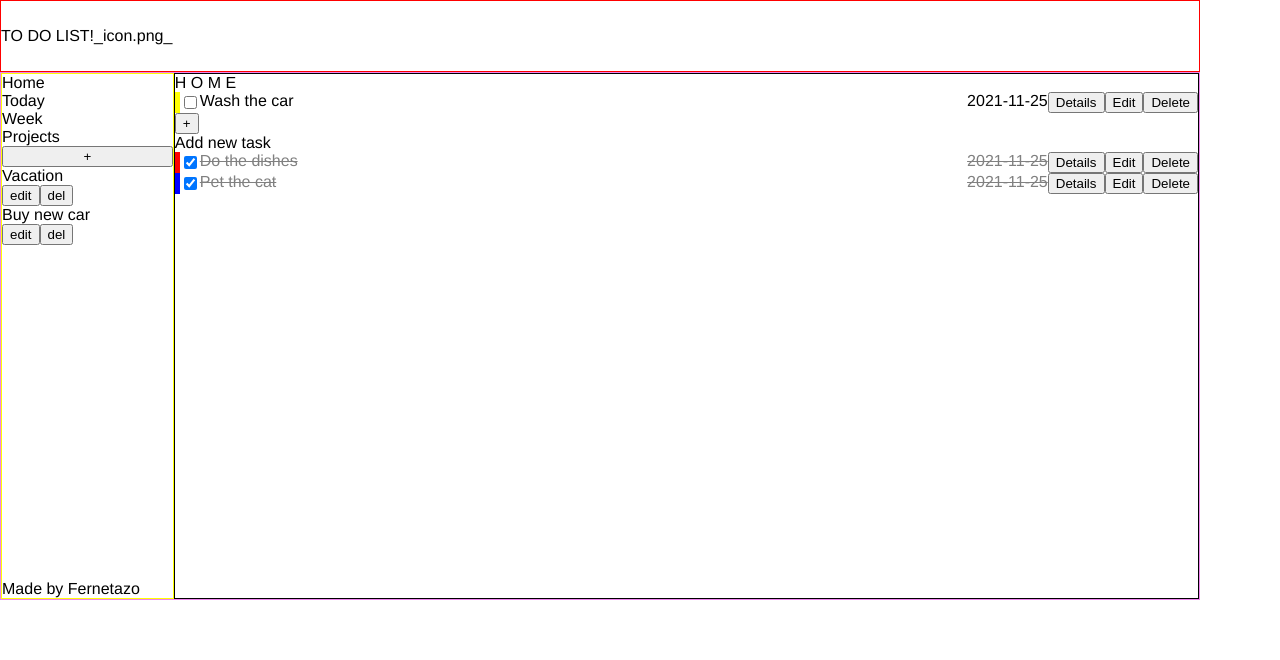
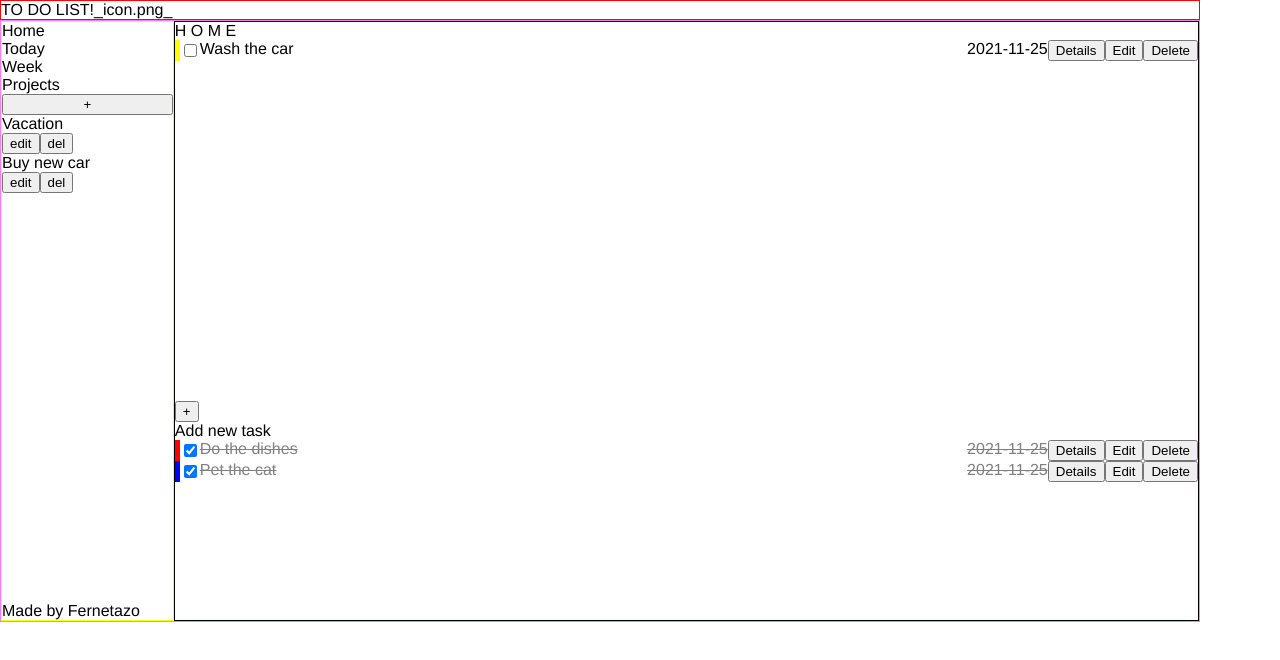
Before and after one commit to Fernetazo/Todo-list, a website built with webpack: page dist/index.html in a window 1280 px wide. Built offline with Linux system fonts and the light colour scheme.

Commit message:
Add CSS overflow to todo lists

```diff
--- a/src/style.css
+++ b/src/style.css
@@ -58,11 +58,15 @@ main {
 .todos {
     display: flex;
     flex-direction: column;
+    height: 600px;
+    overflow: auto;
 }
 
 .todosDone {
     display: flex;
     flex-direction: column;
+    height: 300px;
+    overflow: auto;
 }
 
 .todoItem, .todoLeftSide, .todoRightSide {
@@ -98,6 +102,7 @@ main {
     background-color: blue;
 }
 
+
 .newProjectModal, .newTaskModal, .detailsModal {
     position: fixed;
     z-index: 1; /* Sit on top */
```
Also changed, not shown: dist/main.js.
